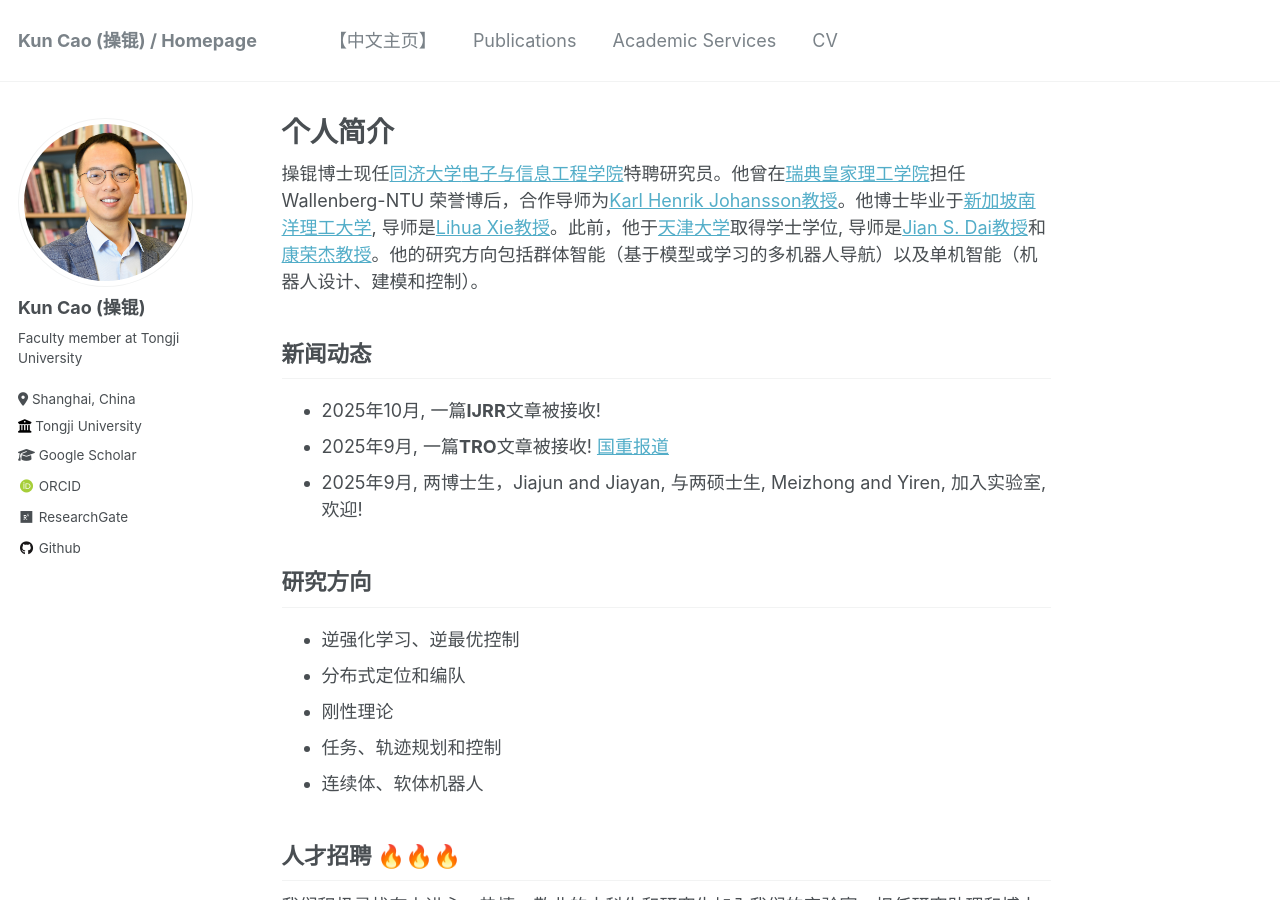
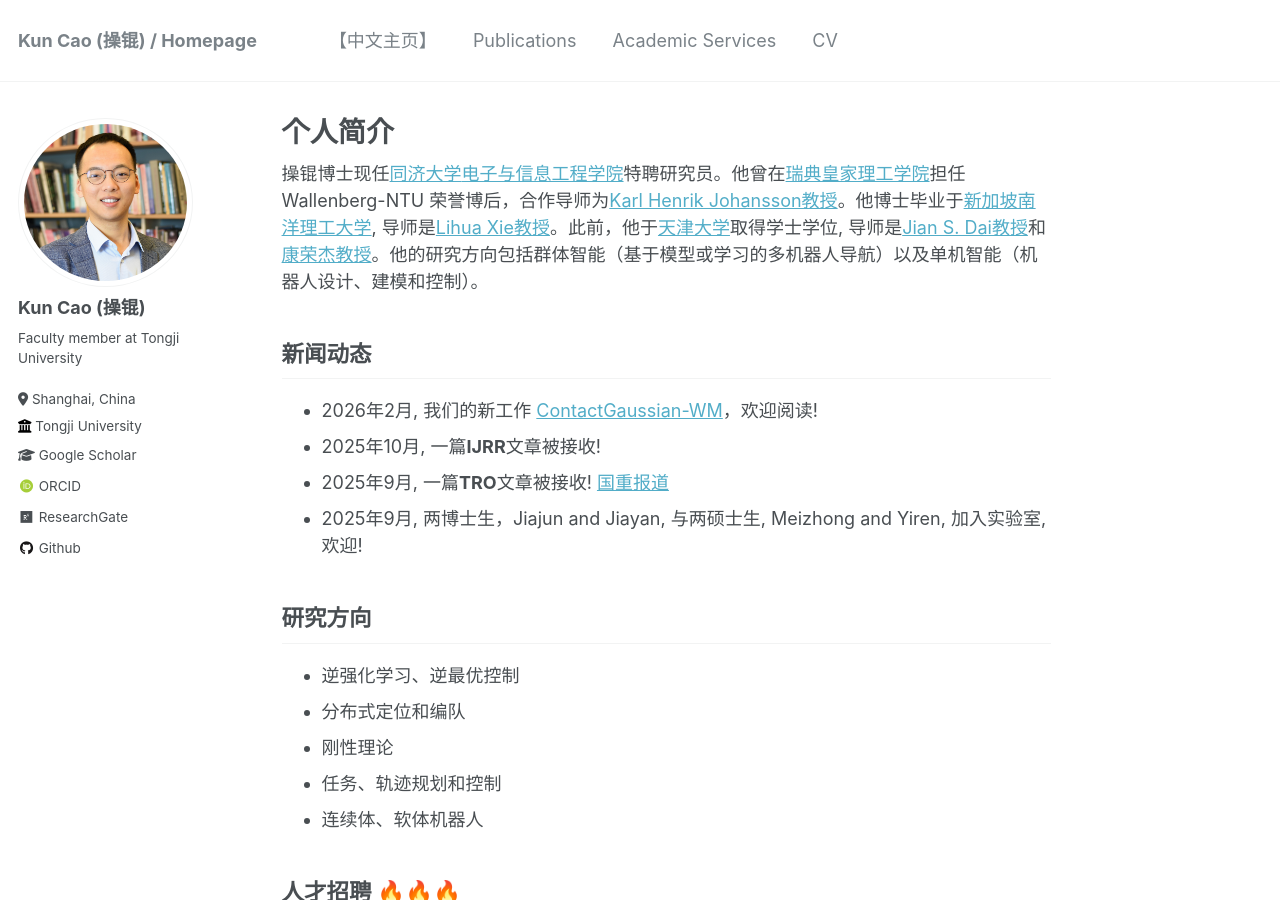
Before and after one commit to ntu-caokun/ntu-caokun.github.io, a Jekyll site: the page built from _pages/about_zh.md, in a window 1280 px wide and 900 px high. Built offline with Jekyll 4.4.1, drawn with Linux system fonts in a browser that asks for light colours; some web fonts are replaced.

Commit message:
Update news section in about_zh.md
Added a new update about the work 'ContactGaussian-WM' and welcomed new lab members.

```diff
--- a/_pages/about_zh.md
+++ b/_pages/about_zh.md
@@ -9,6 +9,7 @@ redirect_from:
 操锟博士现任[同济大学](https://www.tongji.edu.cn)[电子与信息工程学院](https://see-en.tongji.edu.cn/)特聘研究员。他曾在[瑞典皇家理工学院](https://www.kth.se/)担任Wallenberg-NTU 荣誉博后，合作导师为[Karl Henrik Johansson教授](https://people.kth.se/~kallej/index.html)。他博士毕业于[新加坡南洋理工大学](https://www.ntu.edu.sg/), 导师是[Lihua Xie教授](https://personal.ntu.edu.sg/elhxie/)。此前，他于[天津大学](https://www.tju.edu.cn/)取得学士学位, 导师是[Jian S. Dai教授](https://nms.kcl.ac.uk/jian.dai/)和[康荣杰教授](https://faculty.tju.edu.cn/RongjieKang/en/index.htm)。他的研究方向包括群体智能（基于模型或学习的多机器人导航）以及单机智能（机器人设计、建模和控制）。
 
 ## 新闻动态
+* 2026年2月, 我们的新工作 [ContactGaussian-WM](https://contactgaussian-wm.github.io/)，欢迎阅读!
 * 2025年10月, 一篇**IJRR**文章被接收!
 * 2025年9月, 一篇**TRO**文章被接收! [国重报道](https://skl-ais.tongji.edu.cn/79/ff/c32346a358911/page.htm)
 * 2025年9月, 两博士生，Jiajun and Jiayan, 与两硕士生, Meizhong and Yiren, 加入实验室, 欢迎!
```
